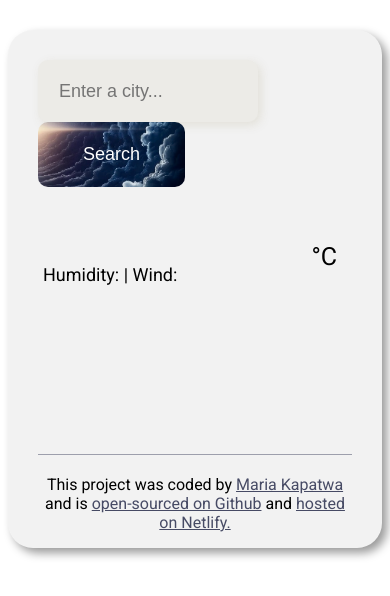
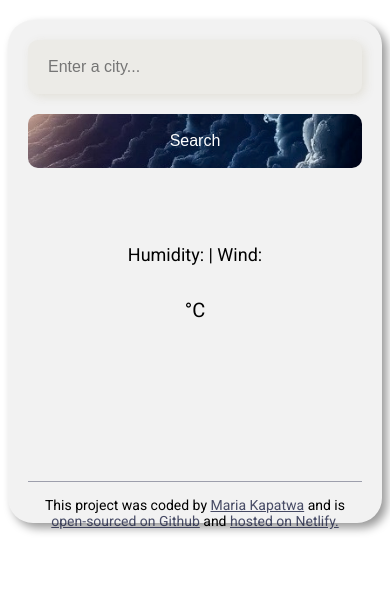
Before and after one commit to mariatanya/vanilla-weather-forecast, a plain HTML site: page index.html in a window 390 px wide. Drawn offline with nearby package versions, Linux system fonts and the light colour scheme; no server answers.

Commit message:
Added CSS media queries

```diff
--- a/src/styles.css
+++ b/src/styles.css
@@ -149,3 +149,77 @@ footer p {
   position: relative;
   top: 40px;
 }
+
+@media (max-width: 768px) {
+  .weather-app {
+    padding: 20px;
+    margin: 20px auto;
+  }
+
+  input[type="search"] {
+    width: 100%;
+    margin-bottom: 10px;
+    padding: 18px 20px;
+    font-size: 16px;
+  }
+
+  input[type="submit"] {
+    width: 100%;
+    padding: 18px;
+    margin-top: 10px;
+    font-size: 16px;
+  }
+
+  .weather-info {
+    flex-direction: column;
+    align-items: center;
+    text-align: center;
+  }
+
+  .temperature {
+    justify-content: center;
+    right: 0;
+    margin-top: 15px;
+  }
+
+  .weather-forecast {
+    flex-direction: column;
+    align-items: center;
+    gap: 20px;
+  }
+}
+
+@media (max-width: 480px) {
+  h1 {
+    font-size: 28px;
+  }
+
+  .time,
+  .sky-conditions,
+  .atmosphere {
+    font-size: 18px;
+  }
+
+  .temperature .value {
+    font-size: 70px;
+    line-height: 70px;
+  }
+
+  .temperature .unit {
+    font-size: 20px;
+  }
+
+  .forecast-icon {
+    width: 60px;
+    height: 60px;
+  }
+
+  .forecast-day {
+    font-size: 16px;
+  }
+
+  footer p {
+    font-size: 14px;
+    padding: 15px 10px 0;
+  }
+}
```
